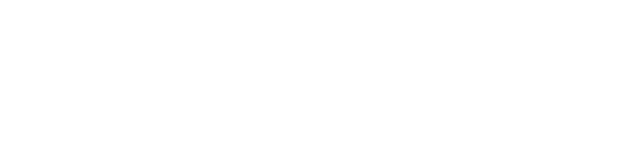
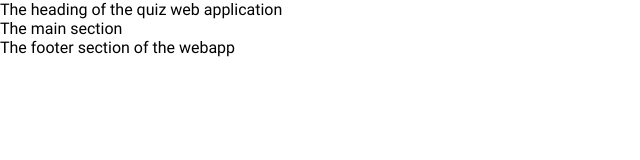
Before and after one commit to Jaycode01/Quiz-Application, a plain HTML site: page index.html in a window 1280 px wide. Shown: the whole page, without its empty margins (0-640 px from the left). Drawn offline with Linux system fonts and the light colour scheme.

Commit message:
🎭🎭

```diff
--- a/index.html
+++ b/index.html
@@ -7,8 +7,8 @@
     <title>Quiz Application</title>
   </head>
   <body>
-    <header></header>
-    <main></main>
-    <footer></footer>
+    <header>The heading of the quiz web application</header>
+    <main>The main section</main>
+    <footer>The footer section of the webapp</footer>
   </body>
 </html>
--- a/style.css
+++ b/style.css
@@ -1,5 +1,14 @@
+@font-face {
+  font-family: "Roboto";
+  src: url(./fonts/Roboto-Regular.woff2);
+}
+
 * {
   margin: 0;
   padding: 0;
   box-sizing: border-box;
 }
+
+body {
+  font-family: "Roboto";
+}
```
Also changed, not shown: fonts/Roboto-Regular.woff2 (added).
